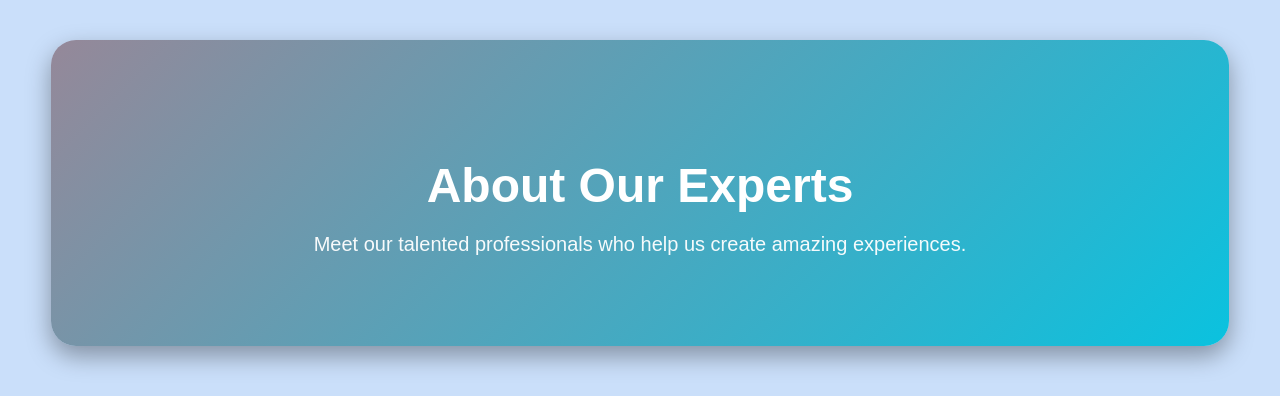
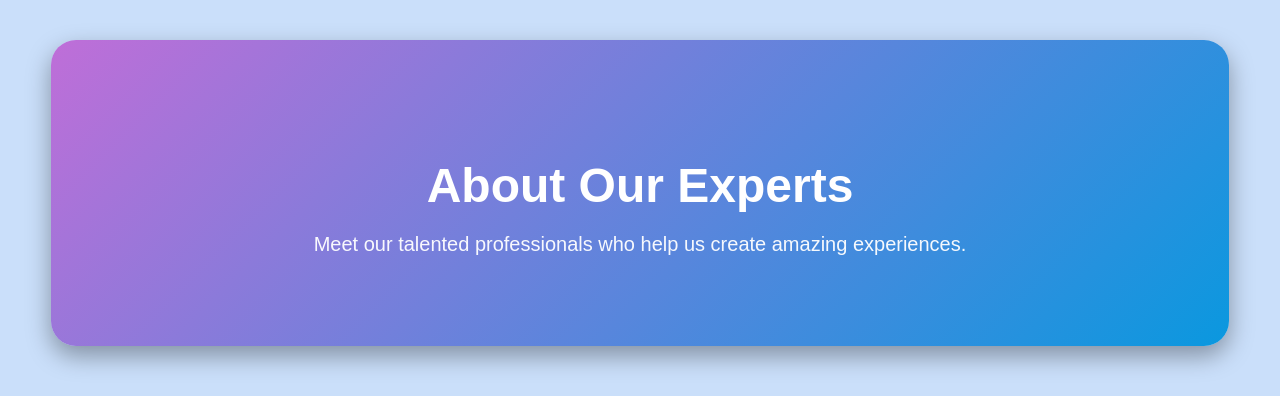
Before and after one commit to Advait130107/react-learn, a React (Vite) app: page / in a window 1280 px wide. Shown: the top 396 px of the page. Built offline with nearby package versions, Linux system fonts and the light colour scheme.

Commit message:
fix: update header background gradient and enhance image hover effect

```diff
--- a/src/App.css
+++ b/src/App.css
@@ -8,7 +8,7 @@ body {
   margin: 40px auto;
   padding: 70px 20px;
   text-align: center;
-  background: linear-gradient(135deg, #958899, #0ac2df);
+  background: linear-gradient(135deg, #bf6ed8, #0a98df);
   border-radius: 25px;
   color: white;
   box-shadow: 0 10px 25px rgba(0, 0, 0, 0.35);
@@ -64,6 +64,7 @@ body {
   border-radius: 15px;
   object-fit: cover;
   transition: 0.3s;
+  background-color: #f0f0f0;
 }
 
 .img1:hover {
@@ -93,6 +94,7 @@ body {
 
 .name:hover {
   background-color: rgba(238, 186, 55, 0.8);
+  transform: scale(1.05);
 }
 
 .button,
```
